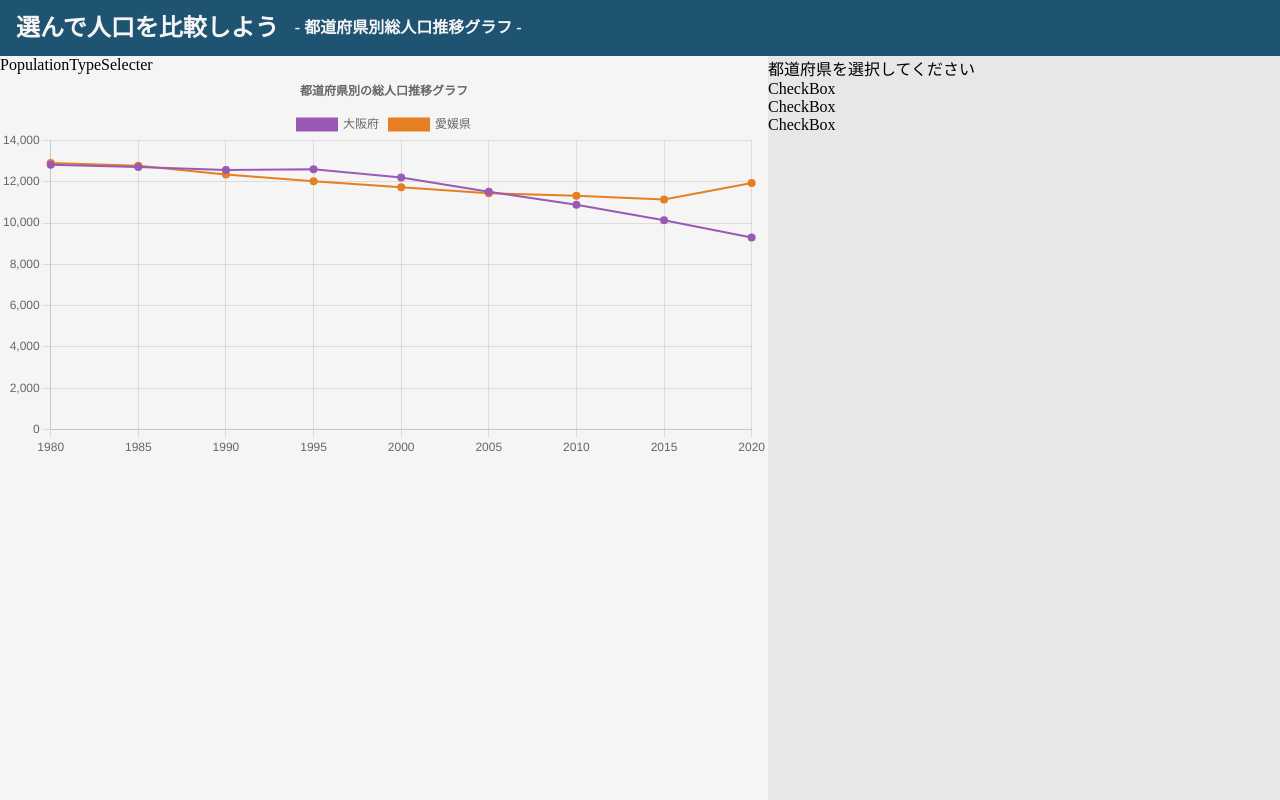
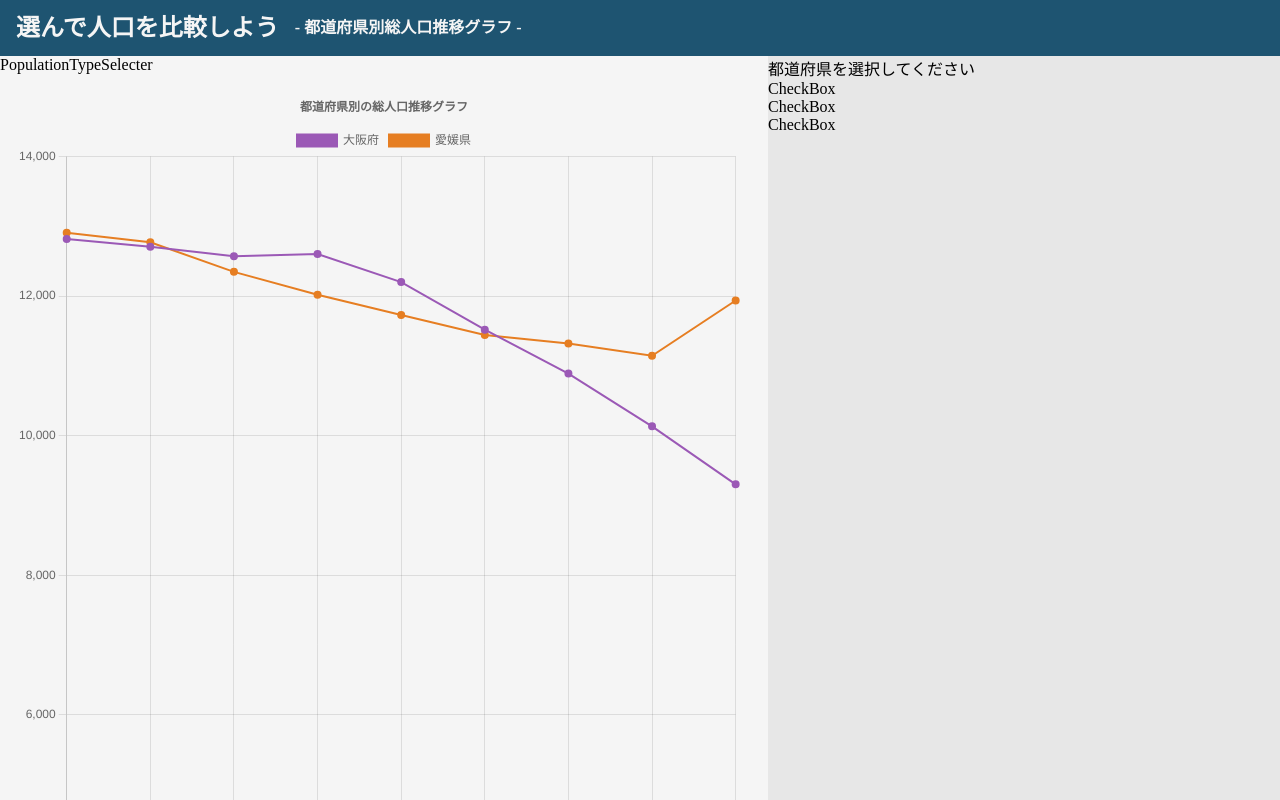
Before and after one commit to YukaChoco/population-graph, a Next.js app: page / in a window 1280 px wide. Shown: the top 800 px of the page. Built offline with nearby package versions, Linux system fonts and the light colour scheme; no server answers.

Commit message:
グラフのデザインを修正

```diff
--- a/src/components/PopulationGraph.tsx
+++ b/src/components/PopulationGraph.tsx
@@ -10,6 +10,7 @@ import {
   Legend,
 } from 'chart.js';
 import { Line } from 'react-chartjs-2';
+import styles from '@/styles/PopulationGraph.module.css';
 
 ChartJS.register(
   CategoryScale,
@@ -23,6 +24,7 @@ ChartJS.register(
 
 export const options = {
   responsive: true,
+  maintainAspectRatio: false,
   plugins: {
     legend: {
       position: 'top' as const,
@@ -75,5 +77,9 @@ export const graphData = {
 };
 
 export default function PopulationGraph() {
-  return <Line options={options} data={graphData} />;
+  return (
+    <div className={styles.graph}>
+      <Line options={options} data={graphData} />
+    </div>
+  );
 }
--- /dev/null
+++ b/src/styles/PopulationGraph.module.css
@@ -0,0 +1,11 @@
+.graph {
+  height: 100%;
+  width: 100%;
+  padding: 16px 4px;
+}
+
+@media (min-width: 640px) {
+  .graph {
+    padding: 16px;
+  }
+}
```
